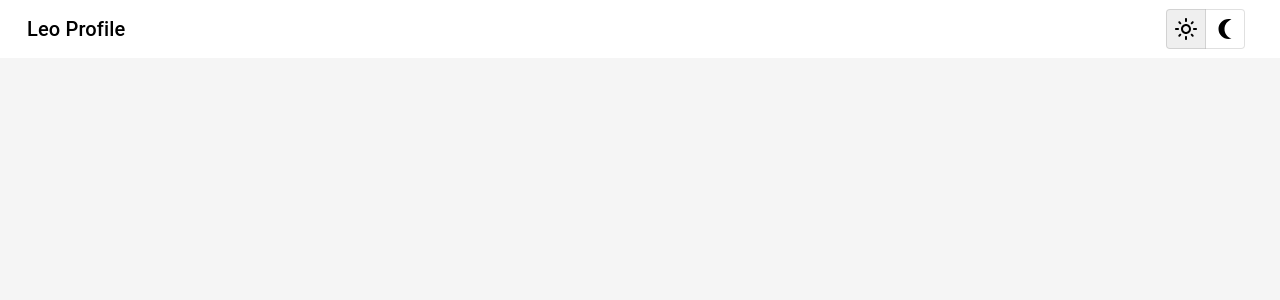
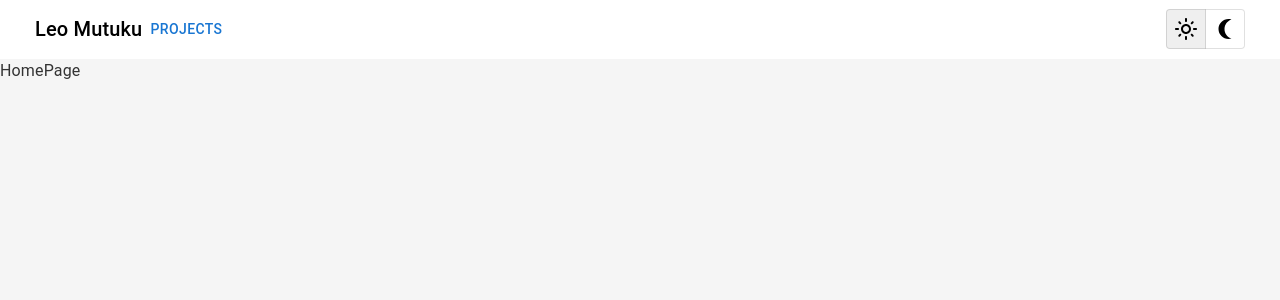
Before and after one commit to leo-mutuku/profile, a React (Vite) app: page / in a window 1280 px wide. Shown: the top 300 px of the page. Built offline with nearby package versions, Linux system fonts and the light colour scheme.

Commit message:
update commponent add extra basic component

```diff
--- a/src/App.tsx
+++ b/src/App.tsx
@@ -1,6 +1,7 @@
 import { Grid } from "@mui/material";
 import { useState } from "react";
 import AppBarComponent from "./components/appbar";
+import { HomePage } from "./pages/homepage";
 
 function App() {
   const [theme, setTheme] = useState<"dark" | "light">("light");
@@ -14,6 +15,7 @@ function App() {
           themeValue={theme}
           handleThemeChange={handleThemeChange}
         />
+        <HomePage />
       </Grid>
     </>
   );
--- a/src/components/appbar/AppBar.tsx
+++ b/src/components/appbar/AppBar.tsx
@@ -1,4 +1,4 @@
-import { AppBar, Toolbar, Typography, Stack, Button } from "@mui/material";
+import { AppBar, Toolbar, Typography, Stack, Button, Box } from "@mui/material";
 
 import ToggleButtonNotEmpty from "../togglebutton";
 type AppBarComponentProps = {
@@ -23,14 +23,22 @@ const AppBarComponent = ({
         variant="dense"
         sx={{ display: "flex", justifyContent: "space-between" }}
       >
-        <Typography
-          variant="h6"
-          component="div"
-          sx={{ color: themeValue == "light" ? "black" : "white" }}
+        <Box
+          display="flex"
+          flexDirection="row"
+          justifyContent="space-between"
+          alignItems="center"
+          p={1}
         >
-          Leo Profile
-        </Typography>
-        <Stack></Stack>
+          <Typography
+            variant="h6"
+            component="div"
+            sx={{ color: themeValue == "light" ? "black" : "white" }}
+          >
+            Leo Mutuku
+          </Typography>
+          <Button>Projects</Button>
+        </Box>
 
         <Stack>
           <Button>
--- /dev/null
+++ b/src/components/chipButtonComponent/ChipButtonComponent.tsx
@@ -0,0 +1,5 @@
+const ChipButtonComponent = () => {
+  return <div>ChipButtonComponent</div>;
+};
+
+export default ChipButtonComponent;
--- /dev/null
+++ b/src/components/chipButtonComponent/index.ts
@@ -0,0 +1 @@
+export { default as ChipButtonComponent } from "./ChipButtonComponent";
--- /dev/null
+++ b/src/components/iconButtonComponent/iconButtonComponent.tsx
@@ -0,0 +1,5 @@
+const iconButtonComponent = () => {
+  return <div>iconButtonComponent</div>;
+};
+
+export default iconButtonComponent;
--- /dev/null
+++ b/src/components/iconButtonComponent/index.ts
@@ -0,0 +1 @@
+export { default as iconButtonComponent } from "./iconButtonComponent";
--- /dev/null
+++ b/src/pages/homepage/HomePage.tsx
@@ -0,0 +1,5 @@
+const HomePage = () => {
+  return <div>HomePage</div>;
+};
+
+export default HomePage;
--- /dev/null
+++ b/src/pages/homepage/index.ts
@@ -0,0 +1 @@
+export { default as HomePage } from "./HomePage";
```
